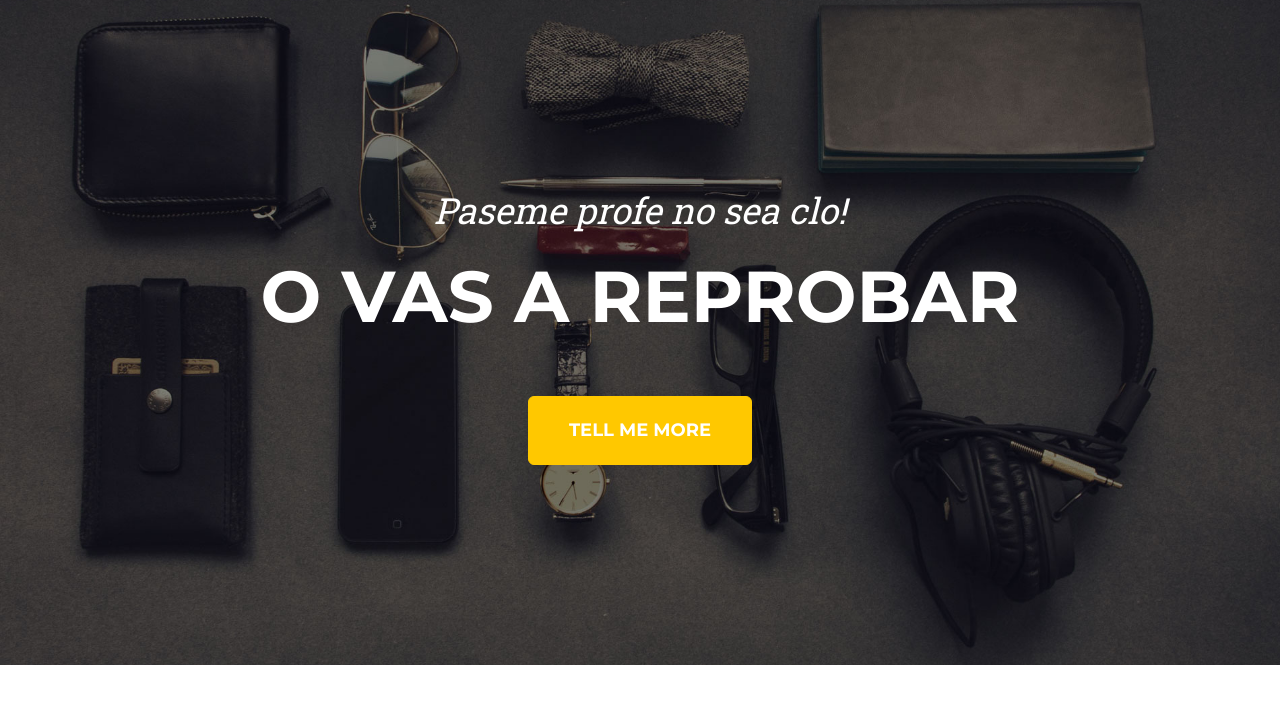
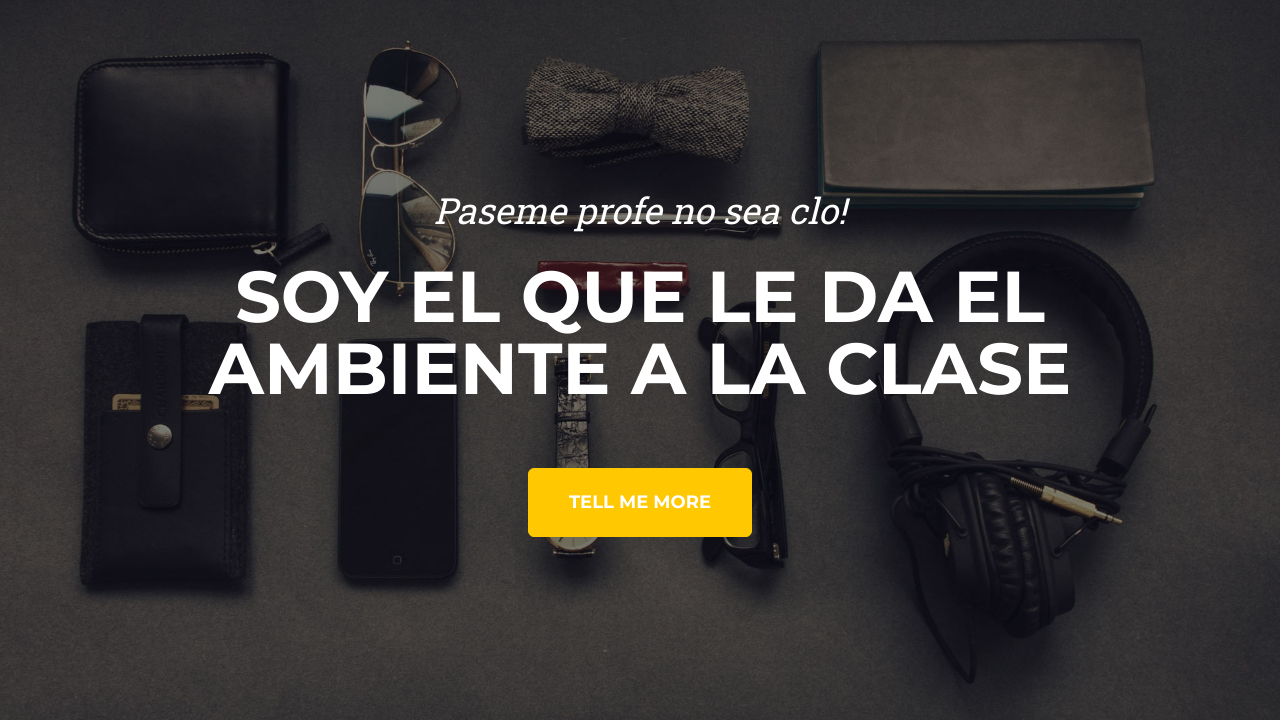
Before and after one commit to victius21/REME, a plain HTML site: page index.html in a window 1280 px wide. Shown: the part 80-800 px from the top of the page. Drawn offline with nearby package versions, Linux system fonts and the light colour scheme.

Commit message:
Update index.html

```diff
--- a/index.html
+++ b/index.html
@@ -40,7 +40,7 @@
         <header class="masthead">
             <div class="container">
                 <div class="masthead-subheading">Paseme profe no sea clo!</div>
-                <div class="masthead-heading text-uppercase">o vas a reprobar</div>
+                <div class="masthead-heading text-uppercase">soy el que le da el ambiente a la clase</div>
                 <a class="btn btn-primary btn-xl text-uppercase" href="#services">Tell Me More</a>
             </div>
         </header>
```
